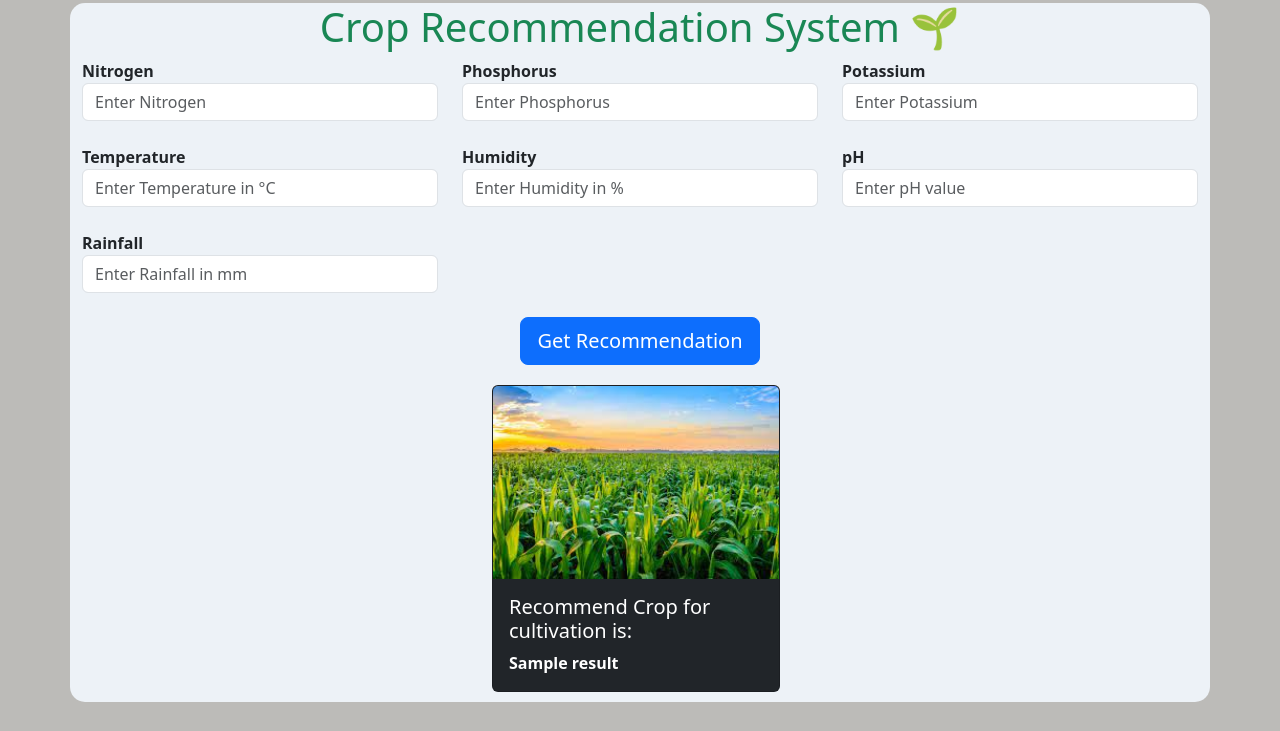
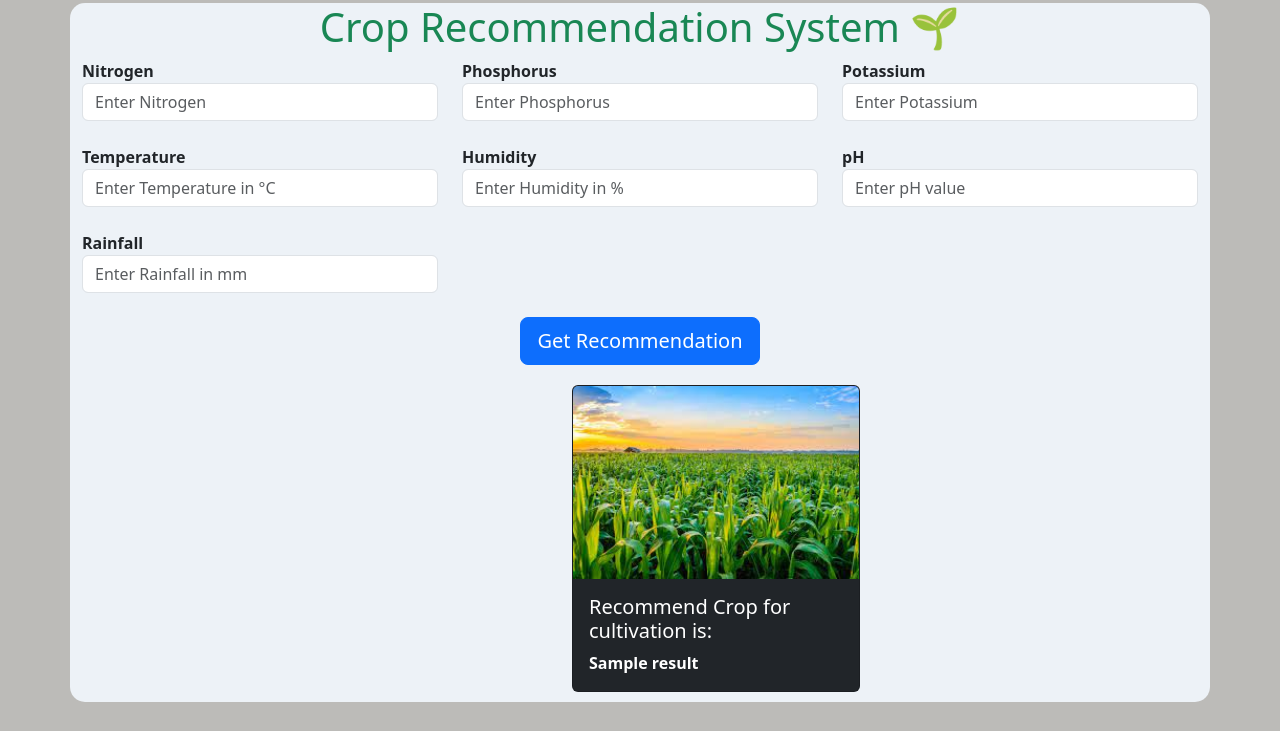
Before and after one commit to YashAg0/Crop-Prediction, a Flask app: template templates/index.html in a window 1280 px wide. Shown: the part 69-800 px from the top of the page. Run offline with Flask 3, Linux system fonts and the light colour scheme; the template is opened without the code that fills it: most values are stand-ins (such as "Sample title", 1, 10 or a date in 2020); parts of the project's set-up code (start-up, migrations or seed data) failed here and were passed over.

Commit message:
Update index.html

```diff
--- a/templates/index.html
+++ b/templates/index.html
@@ -18,7 +18,7 @@
 			text-align: center;
 		}
 		.card{
-		margin-left:410px;
+		margin-left:490px;
 		margin-top: 20px;
 		color: white;
 		}
```
